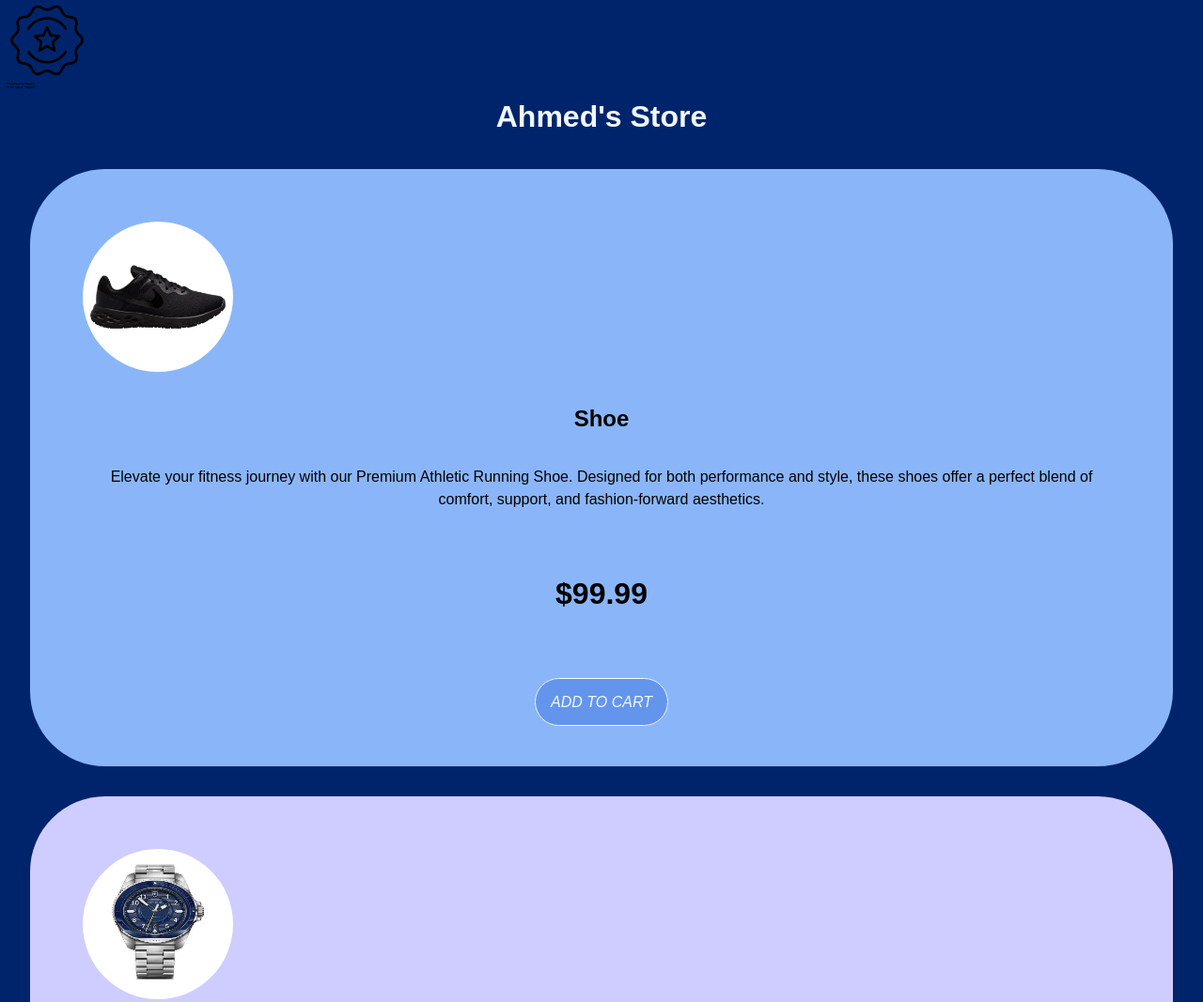
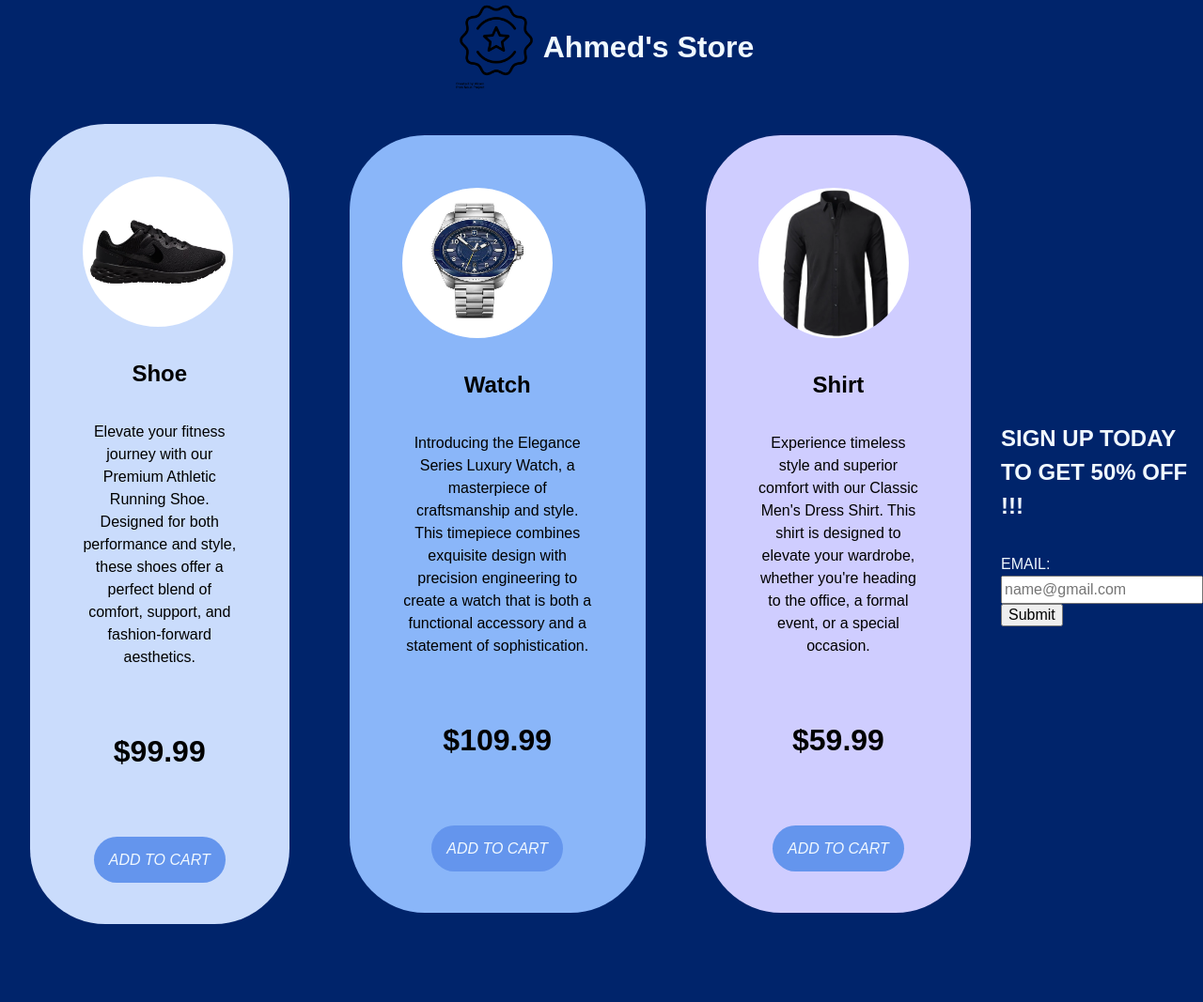
Before and after one commit to irm1005-itec1005-fall-2023/assignment-02-ahmedhasan5, a plain HTML site: page index.html in a window 1280 px wide. Shown: the top 1067 px of the page at 94% size. Drawn offline with Linux system fonts and the light colour scheme.

Commit message:
update 4

```diff
--- a/index.html
+++ b/index.html
@@ -27,14 +27,14 @@
     YOU HAVE TO MODIFY THE HTML TO BUILD YOUR AWESOME PAGE
 
   -->
-  <header>
+  <header class="Logo-name">
     <img class="logo-brand" src="./images/brand.png" alt="brand logo"/>
   <h1> Ahmed's Store</h1>
 </header>
 
 <main>
   <div class="product-container">
-  </div>
+
 
    <section class="product">
     <img class="image-fix" src="./images/nike.avif" alt="picture of a nike shoe" />
--- a/style.css
+++ b/style.css
@@ -11,12 +11,6 @@ body {
   align-items: center;
 }
 
-h1 {
-  justify-content: center;
-  align-items: center;
-  display: flex;
-  color: aliceblue;
-}
 
 .logo-brand{
   width: 100px;
@@ -24,10 +18,17 @@ h1 {
 
 }
 
+.Logo-name{
+  display: flex;
+  align-items: center;
+  justify-content: center;
+  color: aliceblue;
+}
+
 .product-container {
   display: flex;
   align-items: center;
-  color: aliceblue;
+  color: #000000;
 }
 
 p {
@@ -41,6 +42,7 @@ p {
   margin: 2rem;
   border-radius: 5rem;
   text-align: center;
+
 }
 
 h2 {
@@ -61,19 +63,18 @@ h2 {
 
 
 .product:nth-child(1) {
-background-color: #CADCFC;
+  background-color: #CADCFC;
 
 }
 
 .product:nth-child(2) {
-background-color: #8AB6F9;
+  background-color: #8AB6F9;
 
-}
+  }
 
 .product:nth-child(3) {
-background-color:#cfcdff;
-
-}
+  background-color:#cfcdff;
+  }
 
 .read-more {
   margin-top: 5rem;
@@ -81,7 +82,7 @@ background-color:#cfcdff;
 
 .btn {
   background-color:cornflowerblue;
-  border: 1.5px solid aliceblue;
+  border-radius: 2.5px;
   color: aliceblue;
   padding: 1rem;
   border-radius: 2rem;
@@ -93,6 +94,7 @@ background-color:#cfcdff;
 
 .action {
   text-transform: uppercase;
+  color: aliceblue;
 }
 
 footer {
```
